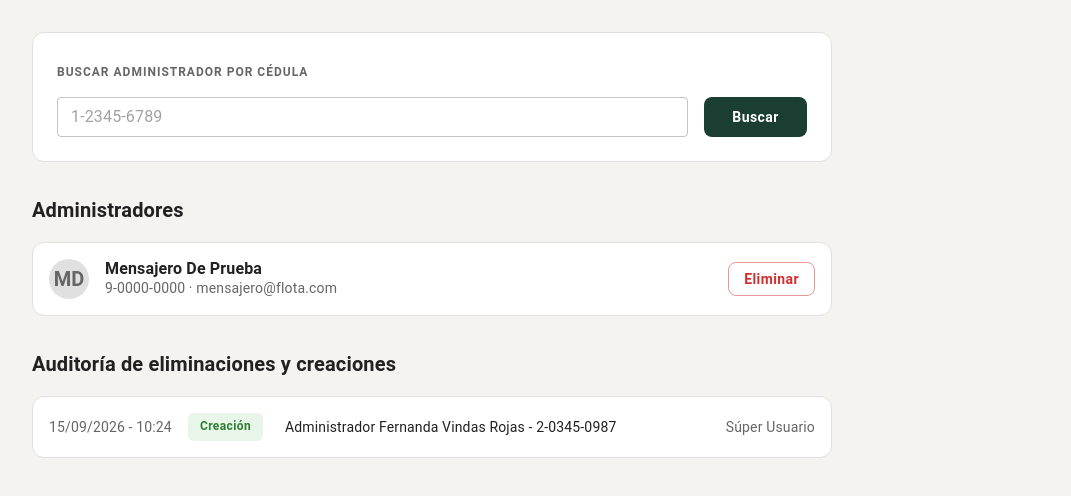
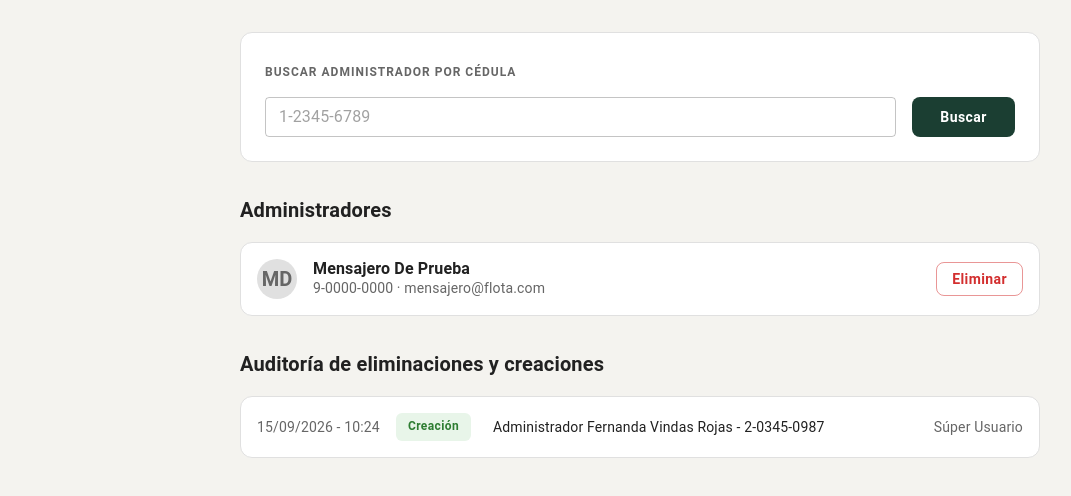
Before and after one commit to BlawdTrack/BlawdTrack, a React (Vite) app: page / in a window 1280 px wide. Shown: the top 496 px of the page, without its empty margins (0-1071 px from the left). Built offline with nearby package versions, Linux system fonts and the light colour scheme; the HTML template or start-up script is replaced by a standard one.

Commit message:
Ajuste del modal vista movil y vista general
el modal y la pantalla se ve completamente tanto en vista de celular como vista de escritorio. Permite que las alertas se vean en ambas vistas al igual que las notificaciones. Los elementos visuales ya estan definidos del todo.

```diff
--- a/src/pages/AdminManagement.jsx
+++ b/src/pages/AdminManagement.jsx
@@ -13,21 +13,14 @@ import {
   BottomNavigationAction
 } from '@mui/material';
 
-// Iconos para la navegación móvil
-import VpnKeyIcon from '@mui/icons-material/VpnKey';
-import LocalShippingIcon from '@mui/icons-material/LocalShipping';
-import AdminPanelSettingsIcon from '@mui/icons-material/AdminPanelSettings';
-import SecurityIcon from '@mui/icons-material/Security';
-
 import DeleteAdminModal from '../components/DeleteAdminModal';
 
 const AdminManagement = () => {
   const [isModalOpen, setIsModalOpen] = useState(false);
   const [selectedAdmin, setSelectedAdmin] = useState(null);
   const [toastOpen, setToastOpen] = useState(false);
-  const [navValue, setNavValue] = useState('admins');
 
-  // Dejamos SOLO el mensajero de prueba como solicitaste
+  // Lista con el único usuario de prueba
   const [mockUsers, setMockUsers] = useState([
     {
       id: '9-0000-0000',
@@ -37,7 +30,7 @@ const AdminManagement = () => {
     }
   ]);
 
-  // Estado inicial de la auditoría (con un dato falso para mostrar estructura)
+  // Estado inicial de la auditoría
   const [auditLogs, setAuditLogs] = useState([
     {
       id: 1,
@@ -79,10 +72,10 @@ const AdminManagement = () => {
       isCreation: false
     };
 
-    // Agregar el log al inicio de la lista
+    // Agregar el log al inicio
     setAuditLogs([newLog, ...auditLogs]);
 
-    // 3. Cerrar modal y mostrar alerta de éxito
+    // 3. Cerrar modal y mostrar alerta
     setIsModalOpen(false);
     setToastOpen(true);
   };
@@ -98,10 +91,10 @@ const AdminManagement = () => {
       p: { xs: 2, md: 4 },
       bgcolor: '#f4f3ef',
       minHeight: '100vh',
-      pb: { xs: 10, md: 4 } // Padding extra en móvil para que no estorbe el BottomNav
+      pb: { xs: 12, md: 4 }
     }}>
 
-      <Box sx={{ maxWidth: '800px' }}>
+      <Box sx={{ maxWidth: '800px', mx: 'auto' }}>
 
         {/* BUSCADOR */}
         <Paper elevation={0} sx={{ p: 3, mb: 4, borderRadius: 3, border: '1px solid #e0e0e0' }}>
@@ -129,7 +122,7 @@ const AdminManagement = () => {
           </Box>
         </Paper>
 
-        {/* LISTA DE ADMINISTRADORES EN UN SOLO BLOQUE */}
+        {/* LISTA DE ADMINISTRADORES */}
         <Typography variant="h6" sx={{ color: '#212121', mb: 2, fontWeight: 'bold' }}>
           Administradores
         </Typography>
@@ -143,14 +136,9 @@ const AdminManagement = () => {
             mockUsers.map((user, index) => (
               <React.Fragment key={user.id}>
                 <Box sx={{
-                  p: 2,
-                  display: 'flex',
-                  flexDirection: { xs: 'column', sm: 'row' },
-                  alignItems: { xs: 'flex-start', sm: 'center' },
-                  justifyContent: 'space-between',
-                  gap: 2
+                  p: 2, display: 'flex', flexDirection: { xs: 'column', sm: 'row' },
+                  alignItems: { xs: 'flex-start', sm: 'center' }, justifyContent: 'space-between', gap: 2
                 }}>
-                  {/* Info del Usuario */}
                   <Box sx={{ display: 'flex', alignItems: 'center', gap: 2 }}>
                     <Avatar sx={{ bgcolor: '#e0e0e0', color: '#666', fontWeight: 'bold' }}>
                       {getInitials(user.name)}
@@ -164,33 +152,22 @@ const AdminManagement = () => {
                       </Typography>
                     </Box>
                   </Box>
-
-                  {/* Acción */}
-                  <Box sx={{
-                    display: 'flex',
-                    alignItems: 'center',
-                    justifyContent: { xs: 'flex-end', sm: 'flex-end' },
-                    width: { xs: '100%', sm: 'auto' },
-                    gap: 2
-                  }}>
+                  <Box sx={{ display: 'flex', alignItems: 'center', justifyContent: { xs: 'flex-end', sm: 'flex-end' }, width: { xs: '100%', sm: 'auto' } }}>
                     <Button
-                      variant="outlined"
-                      color="error"
-                      onClick={() => handleOpenModal(user)}
+                      variant="outlined" color="error" onClick={() => handleOpenModal(user)}
                       sx={{ textTransform: 'none', borderRadius: 2, fontWeight: 'bold', py: 0.5 }}
                     >
                       Eliminar
                     </Button>
                   </Box>
                 </Box>
-                {/* Divisor entre usuarios, excepto el último */}
                 {index < mockUsers.length - 1 && <Divider />}
               </React.Fragment>
             ))
           )}
         </Paper>
 
-        {/* AUDITORÍA DE ELIMINACIONES Y CREACIONES */}
+        {/* AUDITORÍA */}
         <Typography variant="h6" sx={{ color: '#212121', mb: 2, fontWeight: 'bold' }}>
           Auditoría de eliminaciones y creaciones
         </Typography>
@@ -198,41 +175,18 @@ const AdminManagement = () => {
         <Paper elevation={0} sx={{ borderRadius: 3, border: '1px solid #e0e0e0', overflow: 'hidden' }}>
           {auditLogs.map((log, index) => (
             <React.Fragment key={log.id}>
-              <Box sx={{
-                p: 2,
-                display: 'flex',
-                flexDirection: { xs: 'column', sm: 'row' },
-                alignItems: { xs: 'flex-start', sm: 'center' },
-                gap: 2
-              }}>
-                {/* Fecha y Etiqueta */}
+              <Box sx={{ p: 2, display: 'flex', flexDirection: { xs: 'column', sm: 'row' }, alignItems: { xs: 'flex-start', sm: 'center' }, gap: 2 }}>
                 <Box sx={{ display: 'flex', alignItems: 'center', gap: 2, minWidth: '220px' }}>
-                  <Typography variant="body2" sx={{ color: '#666' }}>
-                    {log.date}
-                  </Typography>
+                  <Typography variant="body2" sx={{ color: '#666' }}>{log.date}</Typography>
                   <Typography variant="caption" sx={{
                     px: 1.5, py: 0.5, borderRadius: 1.5, fontWeight: 'bold',
-                    bgcolor: log.isCreation ? '#e8f5e9' : '#ffebee',
-                    color: log.isCreation ? '#2e7d32' : '#c62828'
+                    bgcolor: log.isCreation ? '#e8f5e9' : '#ffebee', color: log.isCreation ? '#2e7d32' : '#c62828'
                   }}>
                     {log.action}
                   </Typography>
                 </Box>
-
-                {/* Detalles del Log */}
-                <Box sx={{ flexGrow: 1 }}>
-                  <Typography variant="body2" color="#212121">
-                    {log.details}
-                  </Typography>
-                </Box>
-
-                {/* Rol */}
-                <Box>
-                  <Typography variant="body2" color="#666">
-                    {log.role}
-                  </Typography>
-                </Box>
-
+                <Box sx={{ flexGrow: 1 }}><Typography variant="body2" color="#212121">{log.details}</Typography></Box>
+                <Box><Typography variant="body2" color="#666">{log.role}</Typography></Box>
               </Box>
               {index < auditLogs.length - 1 && <Divider />}
             </React.Fragment>
@@ -241,55 +195,74 @@ const AdminManagement = () => {
 
       </Box>
 
-      {/* MODAL DE ELIMINACIÓN */}
+      {/* MODAL */}
       <DeleteAdminModal
-        open={isModalOpen}
-        onClose={handleCloseModal}
-        onConfirm={handleDeleteConfirm}
-        adminData={selectedAdmin}
+        open={isModalOpen} onClose={handleCloseModal} onConfirm={handleDeleteConfirm} adminData={selectedAdmin}
       />
 
-      {/* TOAST NOTIFICACIÓN DE ÉXITO */}
+      {/* TOAST */}
       <Snackbar
-        open={toastOpen}
-        autoHideDuration={4000}
-        onClose={() => setToastOpen(false)}
-        anchorOrigin={{ vertical: 'bottom', horizontal: 'left' }}
-        sx={{ mb: { xs: 8, md: 0 } }} // Elevar un poco en móvil para que no choque con la barra
+        open={toastOpen} autoHideDuration={4000} onClose={() => setToastOpen(false)}
+        anchorOrigin={{ vertical: 'bottom', horizontal: 'left' }} sx={{ mb: { xs: 12, md: 0 } }}
       >
-        <Alert
-          onClose={() => setToastOpen(false)}
-          severity="success"
-          sx={{ width: '100%', bgcolor: '#e8f5e9', color: '#2e7d32', border: '1px solid #c8e6c9', borderRadius: 2 }}
-        >
+        <Alert severity="success" sx={{ width: '100%', bgcolor: '#e8f5e9', color: '#2e7d32', border: '1px solid #c8e6c9', borderRadius: 2 }}>
           Administrador eliminado correctamente.
         </Alert>
       </Snackbar>
 
-      {/* BOTTOM NAVIGATION (Solo visible en pantallas pequeñas) */}
+      {/* NAVEGACIÓN MÓVIL EXACTA AL MOCKUP */}
       <Box sx={{
         display: { xs: 'block', sm: 'none' },
         position: 'fixed',
         bottom: 0, left: 0, right: 0,
         zIndex: 1000,
-        borderTop: '1px solid #e0e0e0'
+        bgcolor: '#ffffff',
+        borderTopLeftRadius: 24, // Bordes redondeados sutiles en la parte superior del menú
+        borderTopRightRadius: 24,
+        boxShadow: '0px -4px 12px rgba(0,0,0,0.05)',
+        pt: 1,
+        pb: 2 // Espacio extra inferior para mejor área táctil
       }}>
         <BottomNavigation
           showLabels
-          value={navValue}
-          onChange={(event, newValue) => {
-            setNavValue(newValue);
-          }}
+          value="admins" // Se bloquea permanentemente en la vista de admins
           sx={{
+            bgcolor: 'transparent',
+            height: 'auto',
+            '& .MuiBottomNavigationAction-root': {
+              minWidth: 'auto',
+              padding: '8px 0',
+            },
             '& .Mui-selected': {
-              color: '#e65100', // Naranja del mockup
+              color: '#ff6d00 !important', // Color naranja fosforescente para el texto activo
+            },
+            '& .MuiBottomNavigationAction-label': {
+              fontSize: '0.75rem',
+              fontWeight: '600',
+              mt: 0.5
             }
           }}
         >
-          <BottomNavigationAction label="Acceso" value="acceso" icon={<VpnKeyIcon />} />
-          <BottomNavigationAction label="Mensajeros" value="mensajeros" icon={<LocalShippingIcon />} />
-          <BottomNavigationAction label="Admins" value="admins" icon={<AdminPanelSettingsIcon />} />
-          <BottomNavigationAction label="Permisos" value="permisos" icon={<SecurityIcon />} />
+          <BottomNavigationAction
+            label="Acceso"
+            value="acceso"
+            icon={<Box sx={{ width: 26, height: 26, bgcolor: '#e0e0e0', borderRadius: 1.5 }} />}
+          />
+          <BottomNavigationAction
+            label="Mensajeros"
+            value="mensajeros"
+            icon={<Box sx={{ width: 26, height: 26, bgcolor: '#e0e0e0', borderRadius: 1.5 }} />}
+          />
+          <BottomNavigationAction
+            label="Admins"
+            value="admins"
+            icon={<Box sx={{ width: 28, height: 28, bgcolor: '#ff6d00', borderRadius: 2 }} />} // Cuadrado naranja más grande
+          />
+          <BottomNavigationAction
+            label="Permisos"
+            value="permisos"
+            icon={<Box sx={{ width: 26, height: 26, bgcolor: '#e0e0e0', borderRadius: 1.5 }} />}
+          />
         </BottomNavigation>
       </Box>
 
```
